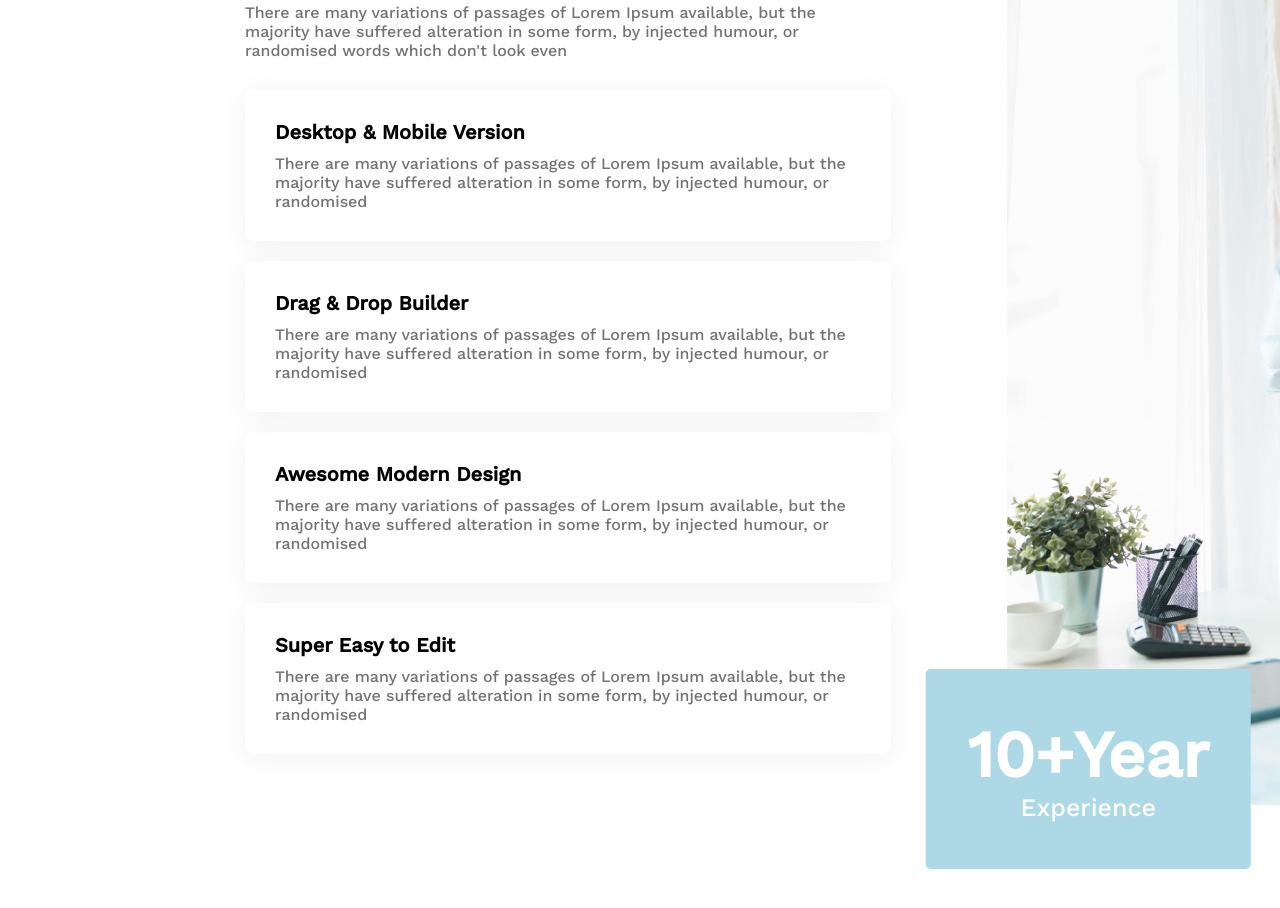
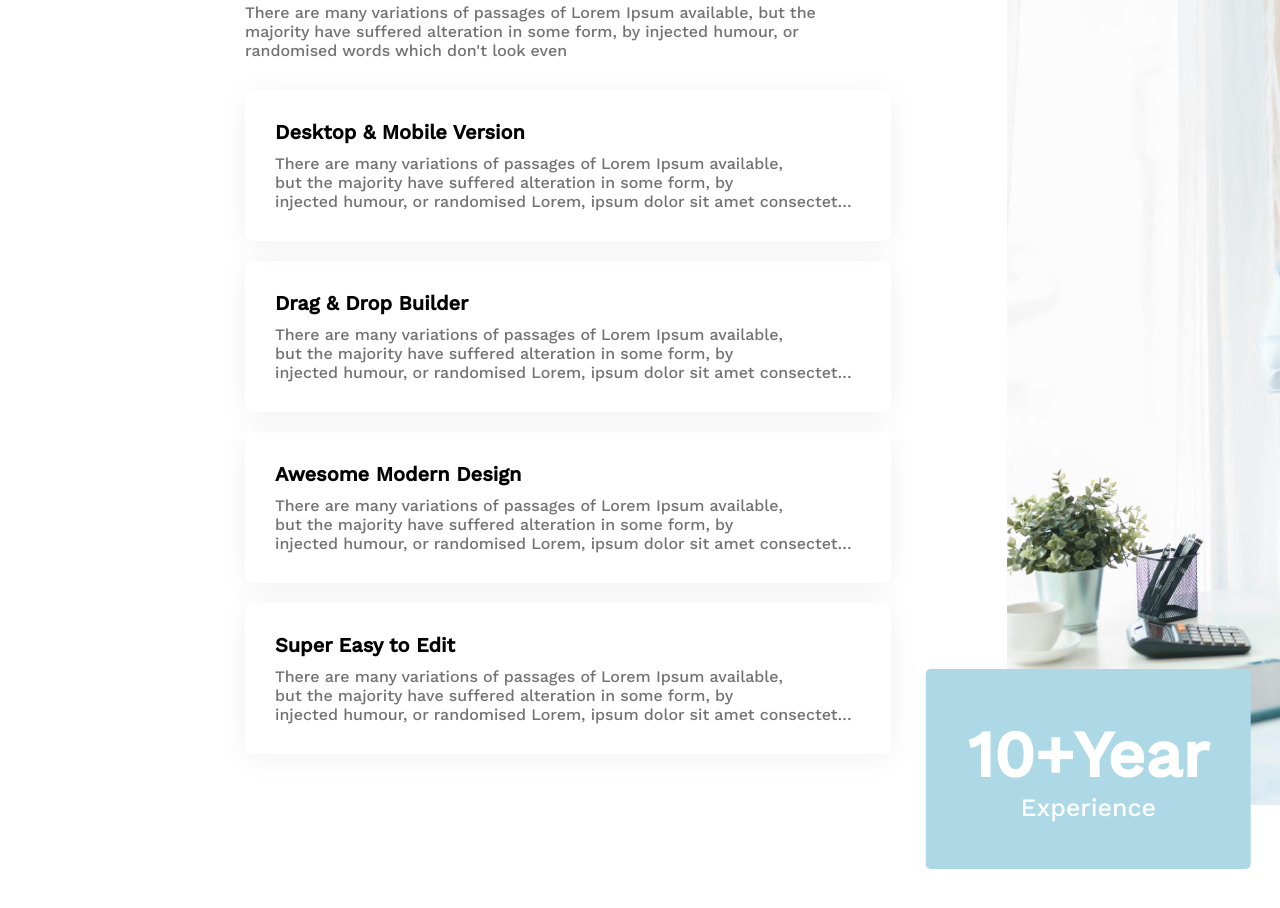
Before and after one commit to sayeed083/Assignment-2-, a plain HTML site: page index.html in a window 1280 px wide. Shown: the part 2839-3747 px from the top of the page. Drawn offline with nearby package versions, Linux system fonts and the light colour scheme.

Commit message:
elipsis added with title read

```diff
--- a/index.html
+++ b/index.html
@@ -63,19 +63,19 @@
                     <p class="features_description">There are many variations of passages of Lorem Ipsum available, but the majority have suffered alteration in some form, by injected humour, or randomised words which don't look even</p>
                     <div class="features_details">
                         <h3 class="features_details_header">Desktop & Mobile Version</h3>
-                        <p class="features_details_description">There are many variations of passages of Lorem Ipsum available, but the majority have suffered alteration in some form, by injected humour, or randomised</p>
+                        <p class="features_details_description" title="There are many variations of passages of Lorem Ipsum available,  but the majority have suffered alteration in some form, by  injected humour, or randomised Lorem, ipsum dolor sit amet consectetur adipisicing elit. Natus odio, assumenda soluta nobis inventore laudantium qui porro illum excepturi numquam dolorem officia repellat id repudiandae odit mollitia ad quas dolore delectus necessitatibus nostrum labore! Vitae deserunt vel, nihil minima consequuntur eaque corporis quod nam vero tempore quidem unde dolores et?">There are many variations of passages of Lorem Ipsum available, <br> but the majority have suffered alteration in some form, by <br> injected humour, or randomised Lorem, ipsum dolor sit amet consectetur adipisicing elit. Natus odio, assumenda soluta nobis inventore laudantium qui porro illum excepturi numquam dolorem officia repellat id repudiandae odit mollitia ad quas dolore delectus necessitatibus nostrum labore! Vitae deserunt vel, nihil minima consequuntur eaque corporis quod nam vero tempore quidem unde dolores et?</p>
                     </div>
                     <div class="features_details">
                         <h3 class="features_details_header">Drag & Drop Builder</h3>
-                        <p class="features_details_description">There are many variations of passages of Lorem Ipsum available, but the majority have suffered alteration in some form, by injected humour, or randomised</p>
+                        <p class="features_details_description" title="There are many variations of passages of Lorem Ipsum available,  but the majority have suffered alteration in some form, by  injected humour, or randomised Lorem, ipsum dolor sit amet consectetur adipisicing elit. Natus odio, assumenda soluta nobis inventore laudantium qui porro illum excepturi numquam dolorem officia repellat id repudiandae odit mollitia ad quas dolore delectus necessitatibus nostrum labore! Vitae deserunt vel, nihil minima consequuntur eaque corporis quod nam vero tempore quidem unde dolores et?">There are many variations of passages of Lorem Ipsum available, <br> but the majority have suffered alteration in some form, by <br> injected humour, or randomised Lorem, ipsum dolor sit amet consectetur adipisicing elit. Natus odio, assumenda soluta nobis inventore laudantium qui porro illum excepturi numquam dolorem officia repellat id repudiandae odit mollitia ad quas dolore delectus necessitatibus nostrum labore! Vitae deserunt vel, nihil minima consequuntur eaque corporis quod nam vero tempore quidem unde dolores et?</p>
                     </div>
                     <div class="features_details">
                         <h3 class="features_details_header">Awesome Modern Design</h3>
-                        <p class="features_details_description">There are many variations of passages of Lorem Ipsum available, but the majority have suffered alteration in some form, by injected humour, or randomised</p>
+                        <p class="features_details_description" title="There are many variations of passages of Lorem Ipsum available,  but the majority have suffered alteration in some form, by  injected humour, or randomised Lorem, ipsum dolor sit amet consectetur adipisicing elit. Natus odio, assumenda soluta nobis inventore laudantium qui porro illum excepturi numquam dolorem officia repellat id repudiandae odit mollitia ad quas dolore delectus necessitatibus nostrum labore! Vitae deserunt vel, nihil minima consequuntur eaque corporis quod nam vero tempore quidem unde dolores et?">There are many variations of passages of Lorem Ipsum available, <br> but the majority have suffered alteration in some form, by <br> injected humour, or randomised Lorem, ipsum dolor sit amet consectetur adipisicing elit. Natus odio, assumenda soluta nobis inventore laudantium qui porro illum excepturi numquam dolorem officia repellat id repudiandae odit mollitia ad quas dolore delectus necessitatibus nostrum labore! Vitae deserunt vel, nihil minima consequuntur eaque corporis quod nam vero tempore quidem unde dolores et?</p>
                     </div>
                     <div class="features_details">
                         <h3 class="features_details_header">Super Easy to Edit</h3>
-                        <p class="features_details_description">There are many variations of passages of Lorem Ipsum available, but the majority have suffered alteration in some form, by injected humour, or randomised</p>
+                        <p class="features_details_description" title="There are many variations of passages of Lorem Ipsum available,  but the majority have suffered alteration in some form, by  injected humour, or randomised Lorem, ipsum dolor sit amet consectetur adipisicing elit. Natus odio, assumenda soluta nobis inventore laudantium qui porro illum excepturi numquam dolorem officia repellat id repudiandae odit mollitia ad quas dolore delectus necessitatibus nostrum labore! Vitae deserunt vel, nihil minima consequuntur eaque corporis quod nam vero tempore quidem unde dolores et?">There are many variations of passages of Lorem Ipsum available, <br> but the majority have suffered alteration in some form, by <br> injected humour, or randomised Lorem, ipsum dolor sit amet consectetur adipisicing elit. Natus odio, assumenda soluta nobis inventore laudantium qui porro illum excepturi numquam dolorem officia repellat id repudiandae odit mollitia ad quas dolore delectus necessitatibus nostrum labore! Vitae deserunt vel, nihil minima consequuntur eaque corporis quod nam vero tempore quidem unde dolores et?</p>
                     </div>
                 </div>
                 <div class="features_img">
@@ -141,14 +141,7 @@
             </div>
 
          </section>
-
-
-
-
-
-
          <!-- Last Section Ends -->
-
     </main>
 
 
--- a/styles/styles.css
+++ b/styles/styles.css
@@ -178,6 +178,9 @@ nav li {
     font-weight: 400;
     font-size: 16px;
     color: #727272;
+    white-space: nowrap;
+    overflow: hidden;
+    text-overflow: ellipsis;
 }
 
 .features_img {
@@ -318,3 +321,5 @@ nav li {
     font-size: 18px;
     text-align: center;
 }
+
+ /* last section ends */
```
